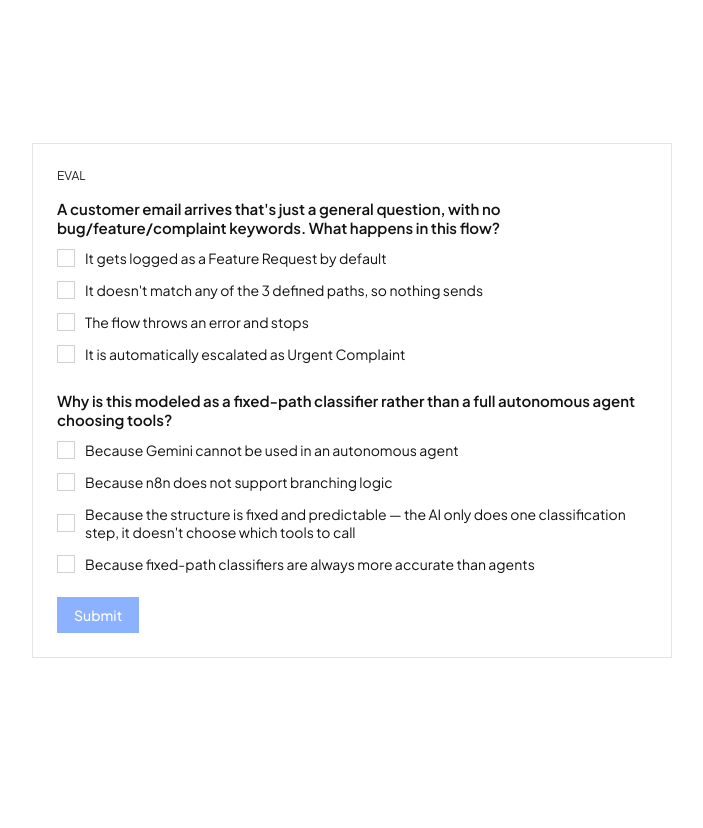
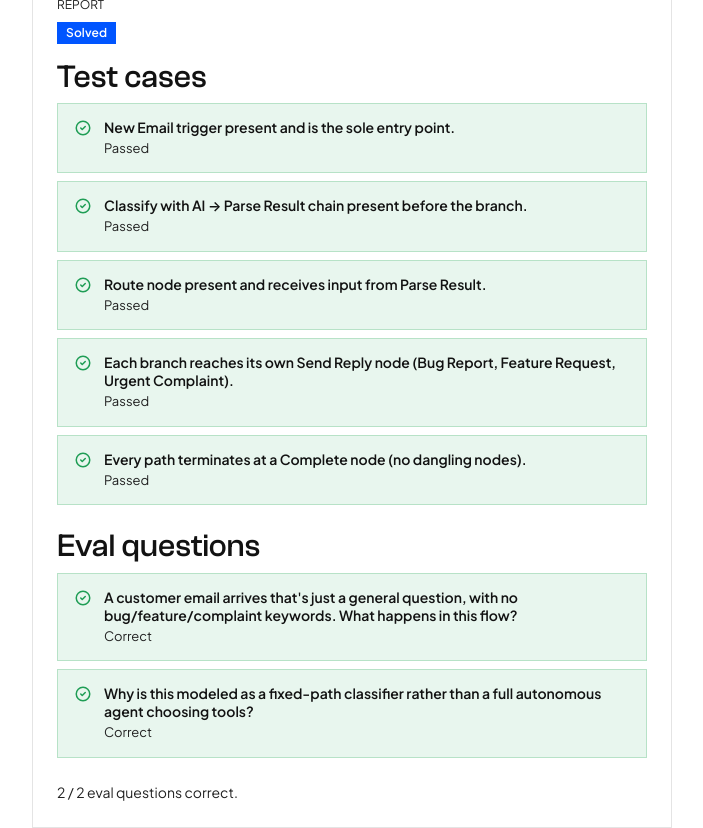
Before and after one commit to Scaler-LLM-Experiments/n8n-Judge, a React (Vite) app in the folder app/: page / in a window 1280 px wide. Shown: the whole page, without its empty margins (288-991 px from the left). Before the commit the page ends 800 px from the top, so only its background shows below. Built offline with nearby package versions, Linux system fonts and the light colour scheme.

Commit message:
Add Report screen

```diff
--- a/app/src/App.jsx
+++ b/app/src/App.jsx
@@ -1,11 +1,43 @@
+// app/src/App.jsx
 import React from 'react';
 import { emailTriage } from './data/problems/emailTriage.js';
-import { EvalScreen } from './screens/EvalScreen.jsx';
+import { validateGraph } from './engine/validateGraph.js';
+import { scoreEval } from './engine/evalScore.js';
+import { ReportScreen } from './screens/ReportScreen.jsx';
+
+const fixtureGraph = {
+  nodes: [
+    { id: 'n1', type: 'trigger' },
+    { id: 'n2', type: 'classify' },
+    { id: 'n3', type: 'parse' },
+    { id: 'n4', type: 'route' },
+    { id: 'n5', type: 'action' },
+    { id: 'n6', type: 'action' },
+    { id: 'n7', type: 'action' },
+    { id: 'n8', type: 'complete' },
+  ],
+  edges: [
+    { id: 'e1', source: 'n1', target: 'n2' },
+    { id: 'e2', source: 'n2', target: 'n3' },
+    { id: 'e3', source: 'n3', target: 'n4' },
+    { id: 'e4', source: 'n4', target: 'n5', sourceHandle: 'bug_report' },
+    { id: 'e5', source: 'n4', target: 'n6', sourceHandle: 'feature_request' },
+    { id: 'e6', source: 'n4', target: 'n7', sourceHandle: 'urgent_complaint' },
+    { id: 'e7', source: 'n5', target: 'n8' },
+    { id: 'e8', source: 'n6', target: 'n8' },
+    { id: 'e9', source: 'n7', target: 'n8' },
+  ],
+};
+
+const fixtureAnswers = {};
+emailTriage.evalQuestions.forEach((q) => { fixtureAnswers[q.id] = q.correctIndex; });
 
 export default function App() {
+  const runResult = validateGraph(fixtureGraph, emailTriage);
+  const evalOutcome = scoreEval(fixtureAnswers, emailTriage.evalQuestions);
   return (
     <div style={{ height: '100vh' }}>
-      <EvalScreen problem={emailTriage} onSubmit={(result) => console.log('eval result', result)} />
+      <ReportScreen runResult={runResult} evalOutcome={evalOutcome} />
     </div>
   );
 }
--- /dev/null
+++ b/app/src/screens/ReportScreen.jsx
@@ -0,0 +1,46 @@
+// app/src/screens/ReportScreen.jsx
+import React from 'react';
+import { Card } from '../design-system/Card.jsx';
+import { Alert } from '../design-system/Alert.jsx';
+import { Badge } from '../design-system/Badge.jsx';
+
+export function ReportScreen({ runResult, evalOutcome }) {
+  const overallPassed = Boolean(runResult?.allPassed) && evalOutcome?.correctCount === evalOutcome?.total;
+
+  return (
+    <div style={{ height: '100%', display: 'flex', alignItems: 'center', justifyContent: 'center', padding: 24 }}>
+      <Card style={{ maxWidth: 640, width: '100%' }}>
+        <div style={{ fontSize: 12, textTransform: 'uppercase', color: 'var(--fg-2)', marginBottom: 8 }}>
+          Report
+        </div>
+        <div style={{ marginBottom: 16 }}>
+          <Badge tone={overallPassed ? 'success' : 'warning'} solid={overallPassed}>
+            {overallPassed ? 'Solved' : 'Needs another look'}
+          </Badge>
+        </div>
+
+        <h3 style={{ margin: '0 0 8px' }}>Test cases</h3>
+        <div style={{ display: 'flex', flexDirection: 'column', gap: 8, marginBottom: 24 }}>
+          {runResult?.results.map((r) => (
+            <Alert key={r.id} tone={r.passed ? 'success' : 'danger'} title={r.description}>
+              {r.passed ? 'Passed' : r.reason}
+            </Alert>
+          ))}
+        </div>
+
+        <h3 style={{ margin: '0 0 8px' }}>Eval questions</h3>
+        <div style={{ display: 'flex', flexDirection: 'column', gap: 8 }}>
+          {evalOutcome?.results.map((r) => (
+            <Alert key={r.id} tone={r.correct ? 'success' : 'danger'} title={r.prompt}>
+              {r.correct ? 'Correct' : 'Incorrect'}
+            </Alert>
+          ))}
+        </div>
+
+        <p style={{ marginTop: 24, fontSize: 14, color: 'var(--fg-2)' }}>
+          {evalOutcome?.correctCount} / {evalOutcome?.total} eval questions correct.
+        </p>
+      </Card>
+    </div>
+  );
+}
```
